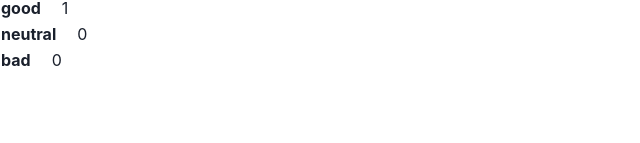
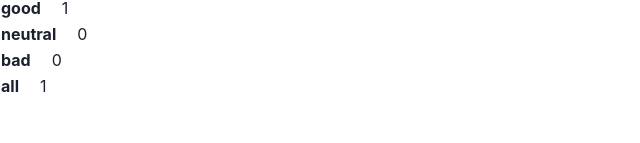
Before and after one commit to thanapoom21/portfolio-nextjs, a Next.js app: page /fullstackopen-tutorial/Unicafe in a window 1280 px wide. Both pictures are taken after a click on the button "Good". Shown: the part 157-300 px from the top of the page, without its empty margins (0-640 px from the left). Built offline with nearby package versions, Linux system fonts and the light colour scheme.

Commit message:
implement all feedback in StatisticLine component to display value

```diff
--- a/pages/fullstackopen-tutorial/Unicafe.js
+++ b/pages/fullstackopen-tutorial/Unicafe.js
@@ -4,20 +4,23 @@ import { Button } from '@chakra-ui/react'
 const StatisticLine = ({ text, value }) => {
   return (
     <table>
-      <tr>
-        <th className='pr-5'>{text}</th>
-        <td>{value}</td>
-      </tr>
+      <tbody>
+        <tr>
+          <th className='pr-5'>{text}</th>
+          <td>{value}</td>
+        </tr>
+      </tbody>
     </table>
   )
 }
 
-const Statistics = ({ good, neutral, bad }) => {
+const Statistics = ({ good, neutral, bad, allFeedback }) => {
   return (
     <div>
       <StatisticLine text='good' value={good} />
       <StatisticLine text='neutral' value={neutral} />
       <StatisticLine text='bad' value={bad} />
+      <StatisticLine text='all' value={allFeedback} />
     </div>
   )
 }
@@ -27,6 +30,7 @@ const Unicafe = () => {
   const [good, setGood] = useState(0)
   const [neutral, setNeutral] = useState(0)
   const [bad, setBad] = useState(0)
+  const allFeedback = good + neutral + bad
 
   const handleGood = () => {
     setGood(good + 1)
@@ -89,7 +93,12 @@ const Unicafe = () => {
         Statistics
       </h1>
       {good || neutral || bad ? (
-        <Statistics good={good} neutral={neutral} bad={bad} />
+        <Statistics
+          good={good}
+          neutral={neutral}
+          bad={bad}
+          allFeedback={allFeedback}
+        />
       ) : (
         `No feedback given`
       )}
```
